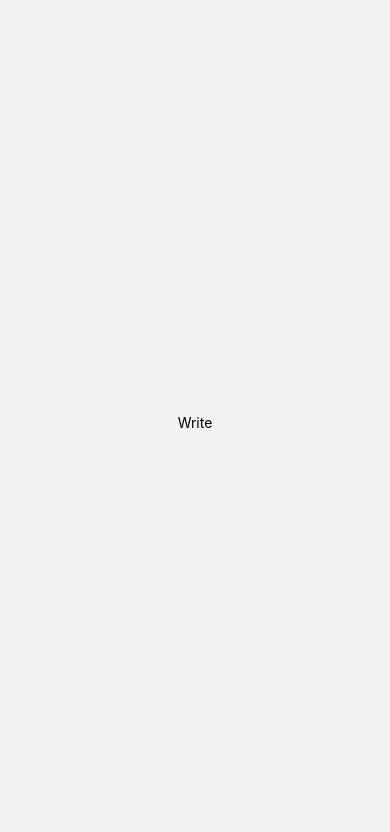
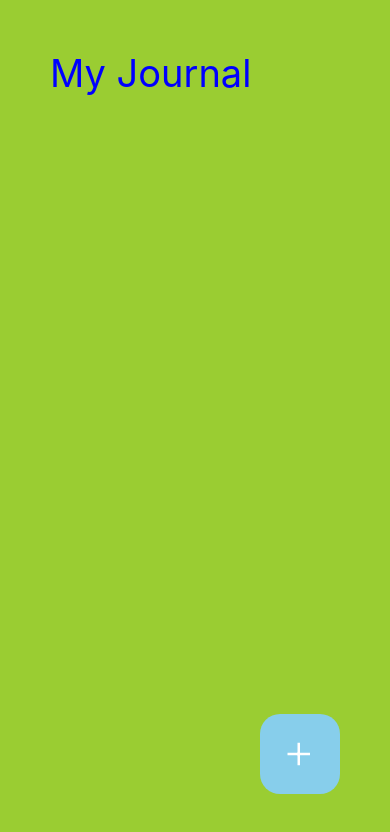
Before and after one commit to theoldtree/React_Native_Nomad_Animation, a React Native app: screen /Home in a window 390 px wide. Shown: the top 832 px of the page. Built offline with nearby package versions, Linux system fonts and the light colour scheme.

Commit message:
홈화면 스타일링

```diff
--- a/screens/Home.js
+++ b/screens/Home.js
@@ -1,19 +1,37 @@
 import React from "react";
 import styled from "styled-components/native";
+import { Ionicons } from "@expo/vector-icons";
 
 const Container = styled.View`
   flex: 1;
+  background-color: yellowgreen;
+`;
+
+const Btn = styled.TouchableOpacity`
+  background-color: skyblue;
+  position: absolute;
+  right: 50px;
+  bottom: 50px;
+  height: 80px;
+  width: 80px;
+  border-radius: 20px;
+  justify-content: center;
   align-items: center;
-  justify-content: center;
+  elevation: 5;
 `;
-const Btn = styled.TouchableOpacity``;
-const BtnText = styled.Text``;
+const Title = styled.Text`
+  color: blue;
+  font-size: 38px;
+  margin: 50px 50px;
+  margin-bottom: 100px;
+`;
 
 export default function Home({ navigation: { navigate } }) {
   return (
     <Container>
+      <Title>My Journal</Title>
       <Btn onPress={() => navigate("Write")}>
-        <BtnText>Write</BtnText>
+        <Ionicons name="add" color="white" size={40} />
       </Btn>
     </Container>
   );
--- a/screens/Write.js
+++ b/screens/Write.js
@@ -5,6 +5,7 @@ const Container = styled.View`
   flex: 1;
   align-items: center;
   justify-content: center;
+  background-color: yellowgreen;
 `;
 const Btn = styled.TouchableOpacity``;
 const BtnText = styled.Text``;
--- a/styles/styles.js
+++ b/styles/styles.js
@@ -4,7 +4,7 @@ export const HEIGHT = Dimensions.get("window").height;
 export const WIDTH = Dimensions.get("window").width;
 
 export const colors = {
-  bgColor: "3ffda79",
+  bgColor: "#3ffda79",
   textColor: "#34ace0",
   cardColor: "#f7fl1e3",
   btnColor: "#706fd3",
```
Also changed, not shown: 1 other file (tests, documents, lock files or other folders).
